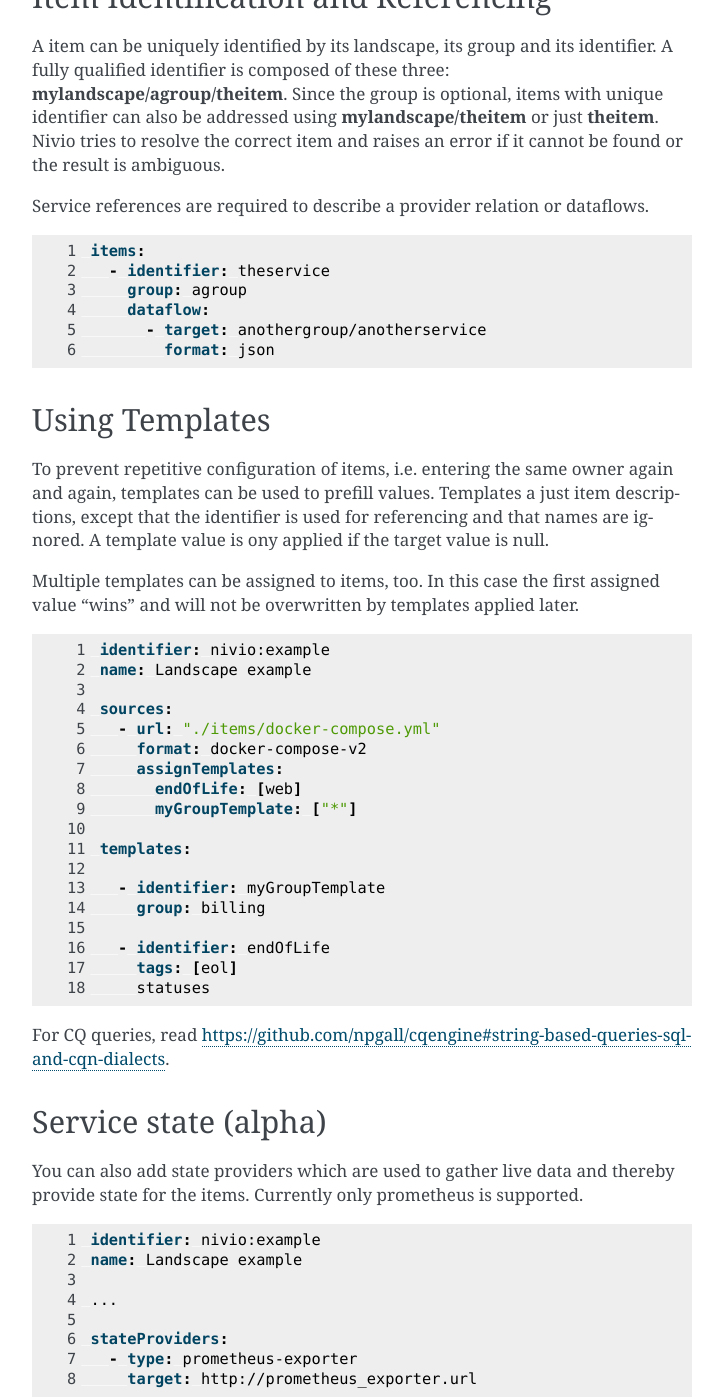
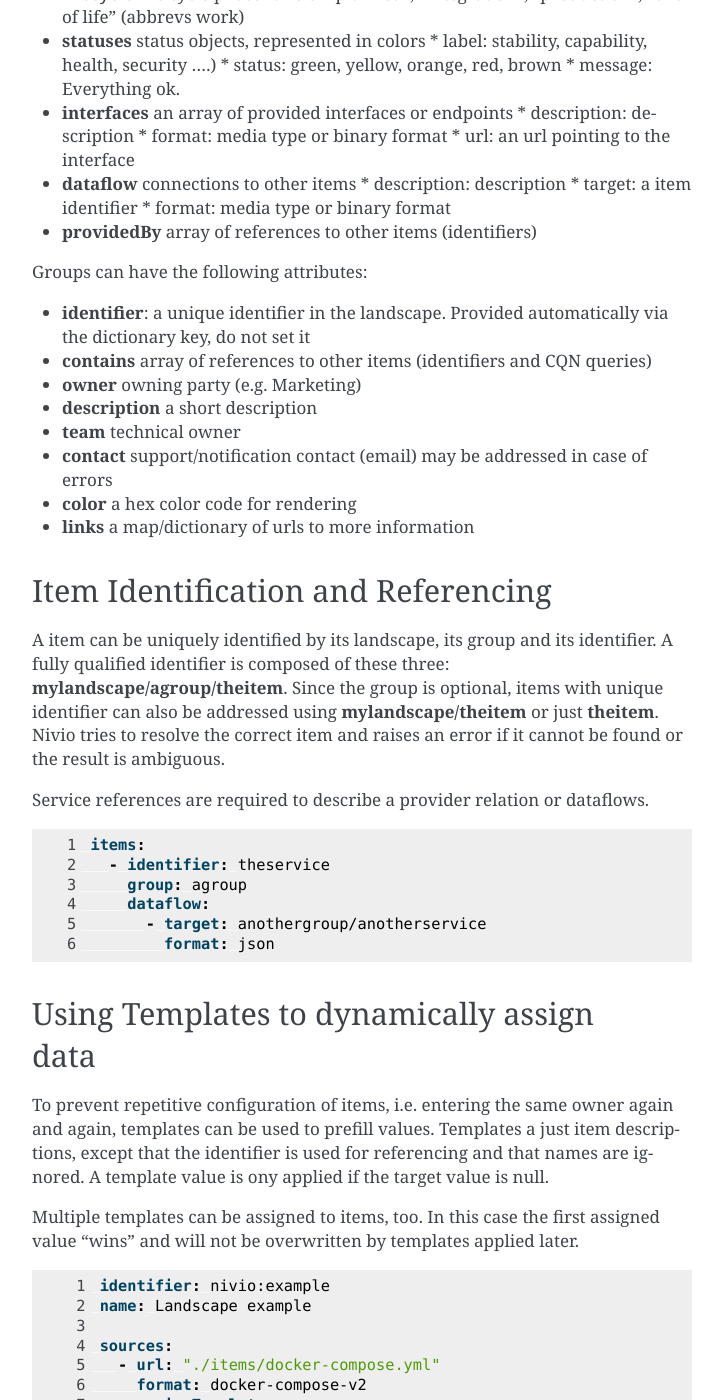
Before and after one commit to dedica-team/nivio, a Sphinx documentation site: the page built from docs/source/model.rst, in a window 1280 px wide and 1400 px high, scrolled down 1909 px. Shown: the whole window, without its empty margins (388-1111 px from the left). Built offline with Sphinx 7.4.7, drawn with Linux system fonts in a browser that asks for light colours; some of the changed text lies outside the part shown.

Commit message:
added documentation on groups

```diff
--- a/docs/source/model.rst
+++ b/docs/source/model.rst
@@ -10,7 +10,7 @@
 infrastructure. Both landscapes could have items in common (like a database, load balancer etc.), so their configuration can be reused.
 
 
-Landscape Items and Layers
+Landscape Items and Groups
 --------------------------
 
 A landscape consists of several groups (think of bounded contexts) and the three layers ingress, items, and infrastructure
@@ -36,7 +36,23 @@
         version: 10.3.11
         type: database
         layer: infrastructure
-        group: content
+
+    groups:
+      content:
+        description: All services responsible to provide information on the web.
+        owner: Joe Armstrong
+        team: Team Content
+        contact: joe@acme.org
+        color: "#345345"
+        links:
+          wiki: http://wiki.acme.org/teamContent
+
+      infrastructure:
+        team: Admins
+        contains:
+          - DB1
+          - "identifier LIKE 'DB1'" #same
+
 
 A item can have the following attributes:
 
@@ -53,7 +69,7 @@
 * **description** a short description
 * **team** technical owner
 * **contact** support/notification contact (email) may be addressed in case of errors
-* **link** a map/dictionary of urls to more information
+* **links** a map/dictionary of urls to more information
 * **visibility** whether the item is publicly exposed
 * **tags** list of strings used as tag
 * **networks** list of network names (can be defined somewhere else)
@@ -76,6 +92,18 @@
   * target: a item identifier
   * format: media type or binary format
 * **providedBy** array of references to other items (identifiers)
+
+
+Groups can have the following attributes:
+
+* **identifier**: a unique identifier in the landscape. Provided automatically via the dictionary key, do not set it
+* **contains** array of references to other items (identifiers and CQN queries)
+* **owner** owning party (e.g. Marketing)
+* **description** a short description
+* **team** technical owner
+* **contact** support/notification contact (email) may be addressed in case of errors
+* **color** a hex color code for rendering
+* **links** a map/dictionary of urls to more information
 
 Item Identification and Referencing
 ------------------------------------
@@ -101,7 +129,7 @@
 
 
 
-Using Templates
+Using Templates to dynamically assign data
 ---------------
 
 To prevent repetitive configuration of items, i.e. entering the same owner again and again,
```
